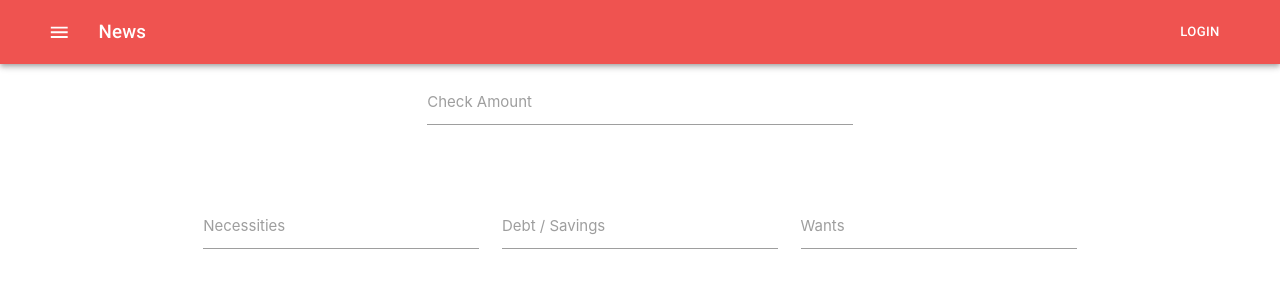
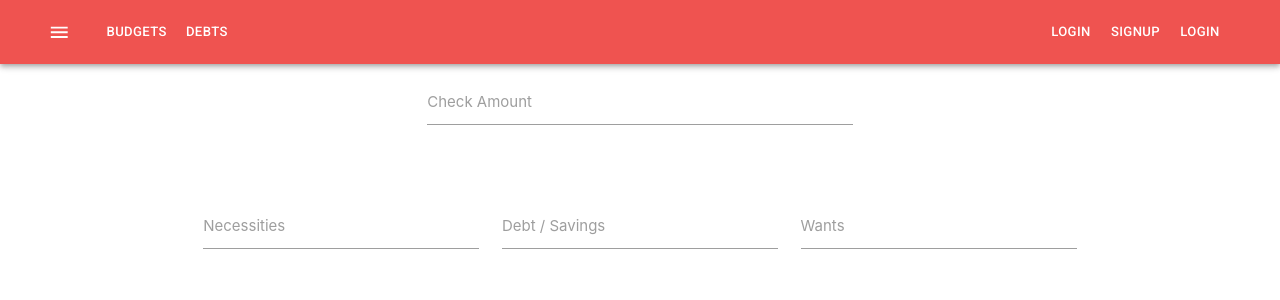
Before and after one commit to joshuaherrera/go-budget, a React (Create React App) app in the folder client/: page / in a window 1280 px wide. Shown: the top 300 px of the page. Built offline with nearby package versions, Linux system fonts and the light colour scheme.

Commit message:
fixed navbar styling

```diff
--- a/client/src/components/Nav.js
+++ b/client/src/components/Nav.js
@@ -21,6 +21,9 @@ const useStyles = makeStyles((theme) => ({
   barColor: {
     backgroundColor: "#ef5350",
   },
+  toolbarButtons: {
+    marginLeft: "auto",
+  },
 }));
 
 const Nav = () => {
@@ -38,10 +41,16 @@ const Nav = () => {
             >
               <MenuIcon />
             </IconButton>
-            <Typography variant="h6" className={classes.title}>
-              News
-            </Typography>
-            <Button color="inherit">Login</Button>
+
+            <div>
+              <Button color="inherit">Budgets</Button>
+              <Button color="inherit">Debts</Button>{" "}
+            </div>
+            <div className={classes.toolbarButtons}>
+              <Button color="inherit">Login</Button>
+              <Button color="inherit">Signup</Button>
+              <Button color="inherit">Login</Button>
+            </div>
           </Toolbar>
         </Container>
       </AppBar>
```
